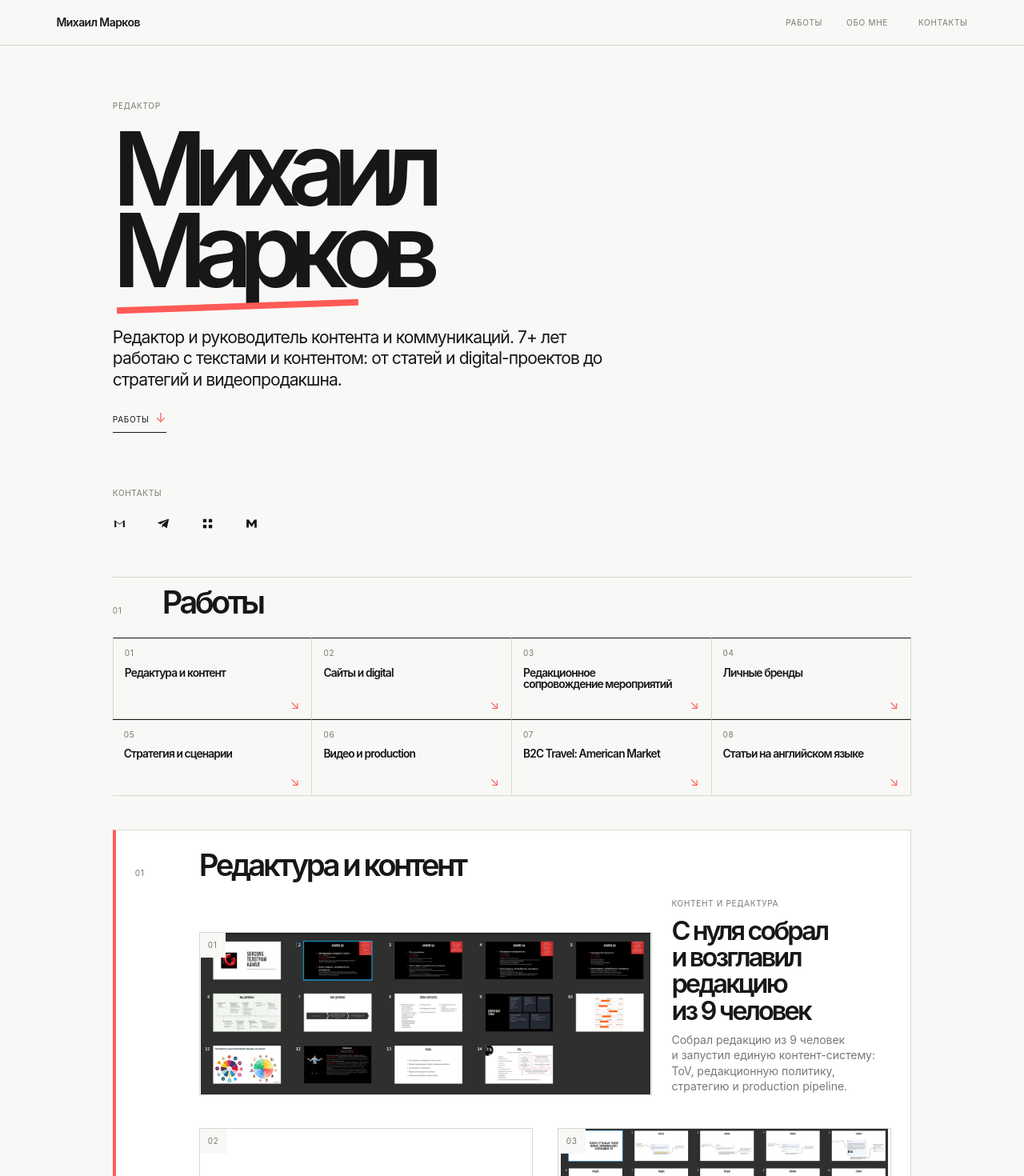
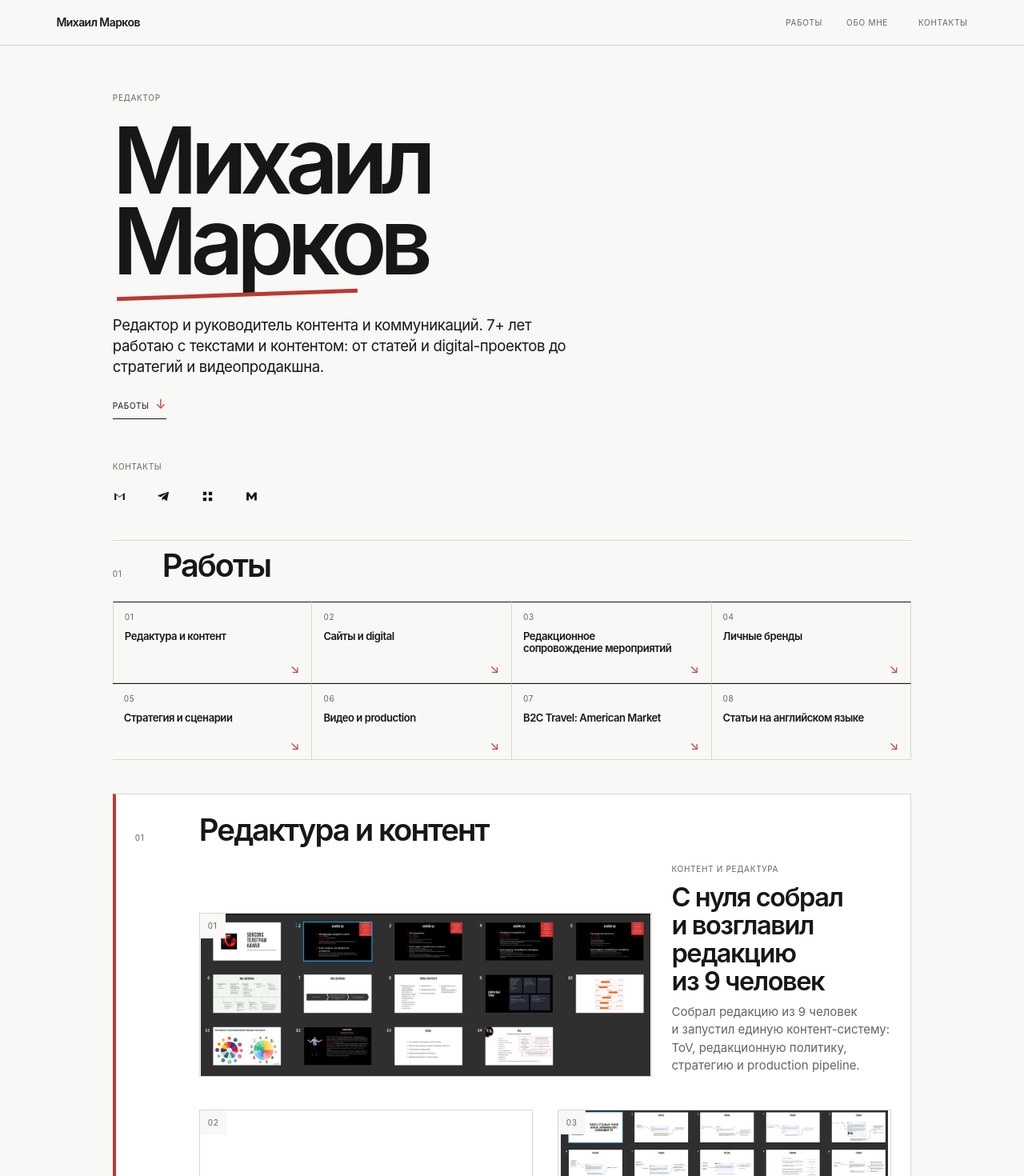
Before and after one commit to mmarkovvvv/mikhail-markov-portfolio, a Next.js app: page / in a window 1280 px wide. Shown: the top 1470 px of the page at 80% size. Built offline with nearby package versions, Linux system fonts and the light colour scheme.

Commit message:
Refine portfolio UI foundations

```diff
--- a/app/MagazineReader.tsx
+++ b/app/MagazineReader.tsx
@@ -55,7 +55,7 @@ export default function MagazineReader({ pages, projectNumber, label }: Magazine
   return (
     <>
       <div className="magazine-reader">
-        <div className="magazine-page-strip" aria-label={`${label}: страницы`}>
+        <div className="magazine-page-strip" role="group" aria-label={`${label}: страницы`}>
           {pages.map((page, index) => (
             <button className="magazine-page-trigger" type="button" onClick={() => setOpenPageIndex(index)} aria-label={`Открыть страницу ${index + 1}`} key={page.src}>
               <span className="magazine-page-paper" style={{ aspectRatio: page.ratio }}>
@@ -84,7 +84,7 @@ export default function MagazineReader({ pages, projectNumber, label }: Magazine
           <div className="magazine-reader-dialog" role="dialog" aria-modal="true" aria-label={`${label}, страница ${(openPageIndex ?? 0) + 1}`}>
             <div className="magazine-reader-topline">
               <span>{projectNumber} / {(openPageIndex ?? 0) + 1} · {label}</span>
-              <button className="magazine-reader-close" type="button" onMouseDown={closeReader} onClick={closeReader} ref={closeButtonRef} aria-label="Закрыть страницу">×</button>
+              <button className="magazine-reader-close" type="button" onClick={closeReader} ref={closeButtonRef} aria-label="Закрыть страницу">×</button>
             </div>
             <div className="magazine-reader-stage">
               <div className="magazine-reader-page-frame" style={{ aspectRatio: currentPage.ratio }}>
--- a/app/globals.css
+++ b/app/globals.css
@@ -4,9 +4,9 @@
   --ink: #171717;
   --paper: #f8f8f6;
   --panel: #eeeee9;
-  --muted: #777773;
+  --muted: #64645f;
   --line: #d7d7d1;
-  --accent: #ff5b56;
+  --accent: #b93a35;
   --font-body: var(--font-geist-sans), "Helvetica Neue", sans-serif;
   --font-mono: var(--font-geist-mono), monospace;
 }
@@ -48,6 +48,22 @@ a {
 a:focus-visible {
   outline: 2px solid var(--accent);
   outline-offset: 4px;
+}
+
+.skip-link {
+  background: var(--ink);
+  color: var(--paper);
+  left: 16px;
+  padding: 10px 14px;
+  position: fixed;
+  top: 10px;
+  transform: translateY(-160%);
+  transition: transform 160ms ease;
+  z-index: 50;
+}
+
+.skip-link:focus-visible {
+  transform: translateY(0);
 }
 
 ::selection {
@@ -115,9 +131,9 @@ a:focus-visible {
 
 .intro {
   display: block;
-  min-height: min(520px, 58svh);
-  padding-bottom: 68px;
-  padding-top: 68px;
+  min-height: min(470px, 52svh);
+  padding-bottom: 52px;
+  padding-top: 58px;
 }
 
 .intro-copy {
@@ -130,10 +146,10 @@ a:focus-visible {
 }
 
 .intro h1 {
-  font-size: clamp(70px, 10vw, 160px);
+  font-size: clamp(68px, 9vw, 140px);
   font-weight: 620;
-  letter-spacing: -0.13em;
-  line-height: 0.8;
+  letter-spacing: -0.075em;
+  line-height: 0.88;
   margin: 0;
   position: relative;
   width: max-content;
@@ -141,9 +157,9 @@ a:focus-visible {
 
 .intro h1::after {
   background: var(--accent);
-  bottom: -22px;
+  bottom: -18px;
   content: "";
-  height: 8px;
+  height: 5px;
   left: 5px;
   position: absolute;
   transform: rotate(-2deg);
@@ -151,11 +167,11 @@ a:focus-visible {
 }
 
 .intro-text {
-  font-size: clamp(18px, 1.65vw, 24px);
-  letter-spacing: -0.045em;
-  line-height: 1.27;
-  margin: 44px 0 22px;
-  max-width: 760px;
+  font-size: clamp(18px, 1.45vw, 22px);
+  letter-spacing: -0.02em;
+  line-height: 1.42;
+  margin: 40px 0 22px;
+  max-width: 54ch;
   text-wrap: pretty;
 }
 
@@ -204,7 +220,7 @@ a:focus-visible {
   font-family: var(--font-body);
   font-size: clamp(28px, 3.1vw, 48px);
   font-weight: 560;
-  letter-spacing: -0.09em;
+  letter-spacing: -0.05em;
   line-height: 1;
   margin: 0;
   text-transform: none;
@@ -268,10 +284,10 @@ a:focus-visible {
 }
 
 .project-index strong {
-  font-size: clamp(13px, 1.08vw, 16px);
+  font-size: clamp(13px, 1.02vw, 15px);
   font-weight: 560;
-  letter-spacing: -0.065em;
-  line-height: 1.05;
+  letter-spacing: -0.035em;
+  line-height: 1.12;
   text-wrap: balance;
 }
 
@@ -341,8 +357,8 @@ a:focus-visible {
   font-family: var(--font-body);
   font-size: clamp(26px, 3vw, 44px);
   font-weight: 560;
-  letter-spacing: -0.09em;
-  line-height: 1;
+  letter-spacing: -0.05em;
+  line-height: 1.06;
   margin: 0;
   text-transform: none;
   text-wrap: pretty;
@@ -693,8 +709,8 @@ a:focus-visible {
 .project-copy h4 {
   font-size: clamp(25px, 2.55vw, 38px);
   font-weight: 560;
-  letter-spacing: -0.09em;
-  line-height: 1.02;
+  letter-spacing: -0.045em;
+  line-height: 1.07;
   margin: 0 0 10px;
   max-width: 24ch;
   text-wrap: balance;
@@ -702,8 +718,8 @@ a:focus-visible {
 
 .project-copy > p:last-child {
   color: var(--muted);
-  font-size: 14px;
-  line-height: 1.38;
+  font-size: 15px;
+  line-height: 1.5;
   margin: 0;
   max-width: 60ch;
   text-wrap: pretty;
@@ -740,8 +756,8 @@ a:focus-visible {
 .project-link-preview h4 {
   font-size: clamp(25px, 2.55vw, 38px);
   font-weight: 560;
-  letter-spacing: -0.09em;
-  line-height: 1.02;
+  letter-spacing: -0.045em;
+  line-height: 1.07;
   margin: 16px 0 10px;
   max-width: 24ch;
   text-wrap: balance;
@@ -749,8 +765,8 @@ a:focus-visible {
 
 .project-link-preview > p {
   color: var(--muted);
-  font-size: 14px;
-  line-height: 1.38;
+  font-size: 15px;
+  line-height: 1.5;
   margin: 0;
   max-width: 60ch;
   text-wrap: pretty;
@@ -810,6 +826,7 @@ a:focus-visible {
 }
 
 .project-group[data-group="05"] {
+  --accent: #ff5b56;
   background: #1d1d1d;
   border-left-color: var(--accent);
   color: var(--paper);
@@ -961,7 +978,7 @@ a:focus-visible {
 }
 
 .contact-after-intro {
-  padding-bottom: 58px;
+  padding-bottom: 46px;
   padding-top: 0;
 }
 
@@ -1084,7 +1101,7 @@ a:focus-visible {
 
   .intro-text {
     font-size: 19px;
-    margin-top: 55px;
+    margin-top: 48px;
   }
 
   .section-heading,
--- a/app/page.tsx
+++ b/app/page.tsx
@@ -387,7 +387,9 @@ const projectGroups: ProjectGroup[] = [
 
 export default function Home() {
   return (
-    <main>
+    <>
+      <a className="skip-link" href="#main-content">Перейти к содержанию</a>
+      <main id="main-content" tabIndex={-1}>
       <header className="site-header">
         <a className="wordmark" href="#top" aria-label="На главную">Михаил Марков</a>
         <nav className="main-nav" aria-label="Основная навигация">
@@ -513,6 +515,7 @@ export default function Home() {
         <span>Михаил Марков</span>
         <a href="#top">Наверх ↑</a>
       </footer>
-    </main>
+      </main>
+    </>
   );
 }
```
